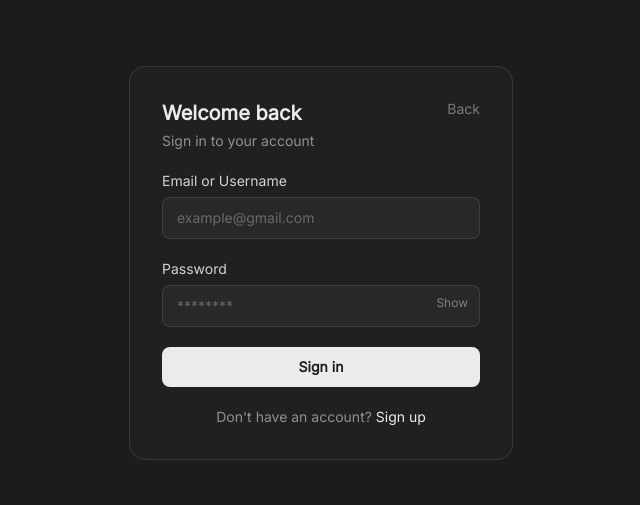
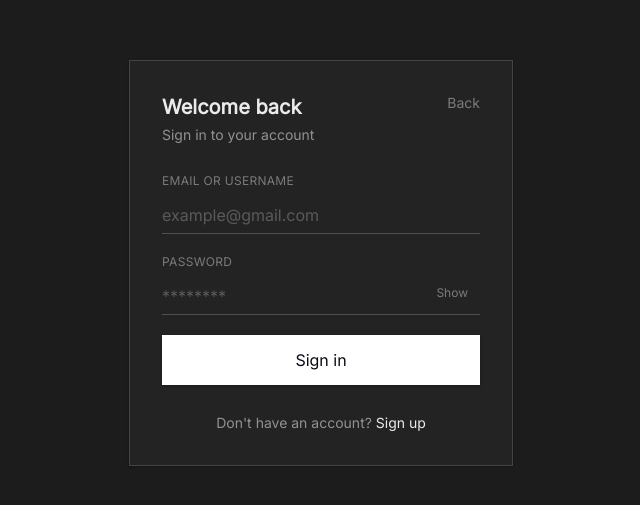
Before and after one commit to chandan-1427/Persist, a React (Vite) app in the folder web/: page /signin in a window 1280 px wide. Shown: the part 137-642 px from the top of the page, without its empty margins (319-959 px from the left). Built offline with nearby package versions, Linux system fonts and the light colour scheme; no server answers.

Commit message:
style(auth pages): match the auth page styles to the application

```diff
--- a/web/src/styles/formStyles.ts
+++ b/web/src/styles/formStyles.ts
@@ -1,12 +1,12 @@
 export const inputClass =
-  'mt-1.5 w-full rounded-lg border border-white/10 bg-white/[0.04] px-3.5 py-2.5 text-sm text-text placeholder:text-white/30 outline-none transition-colors focus:border-white/30 focus:bg-white/[0.06] disabled:cursor-not-allowed'
+  'mt-2 w-full border-b border-white/20 bg-transparent py-1.5 text-base text-text placeholder:text-white/25 outline-none transition-colors focus:border-white/60 disabled:cursor-not-allowed disabled:opacity-40'
 
-export const labelClass = 'block text-sm font-medium text-white/80'
+export const labelClass = 'block text-xs font-medium uppercase tracking-wide text-white/40'
 
-export const errorClass = 'mt-1.5 text-sm text-red-400'
+export const errorClass = 'mt-2 text-sm text-red-400/90'
 
 export const cardClass =
-  'mx-auto w-full max-w-sm space-y-5 rounded-2xl border border-white/10 bg-white/[0.02] p-8'
+  'mx-auto w-full max-w-sm space-y-7 border border-white/15 bg-white/[0.03] p-8 shadow-sm shadow-black/20'
 
 export const submitButtonClass =
-  'w-full rounded-lg bg-text px-4 py-2.5 text-sm font-semibold text-bg transition-opacity hover:opacity-90 disabled:cursor-not-allowed disabled:opacity-50'
+  'w-full border border-white/80 bg-white py-3 text-base font-medium text-[#0A0A14] shadow-sm shadow-black/20 transition-all hover:border-white/80 hover:bg-white/85 hover:shadow-md hover:shadow-black/30 focus-visible:outline focus-visible:outline-2 focus-visible:outline-offset-2 focus-visible:outline-white/60 active:translate-y-px active:shadow-sm disabled:cursor-not-allowed disabled:opacity-40'
```
